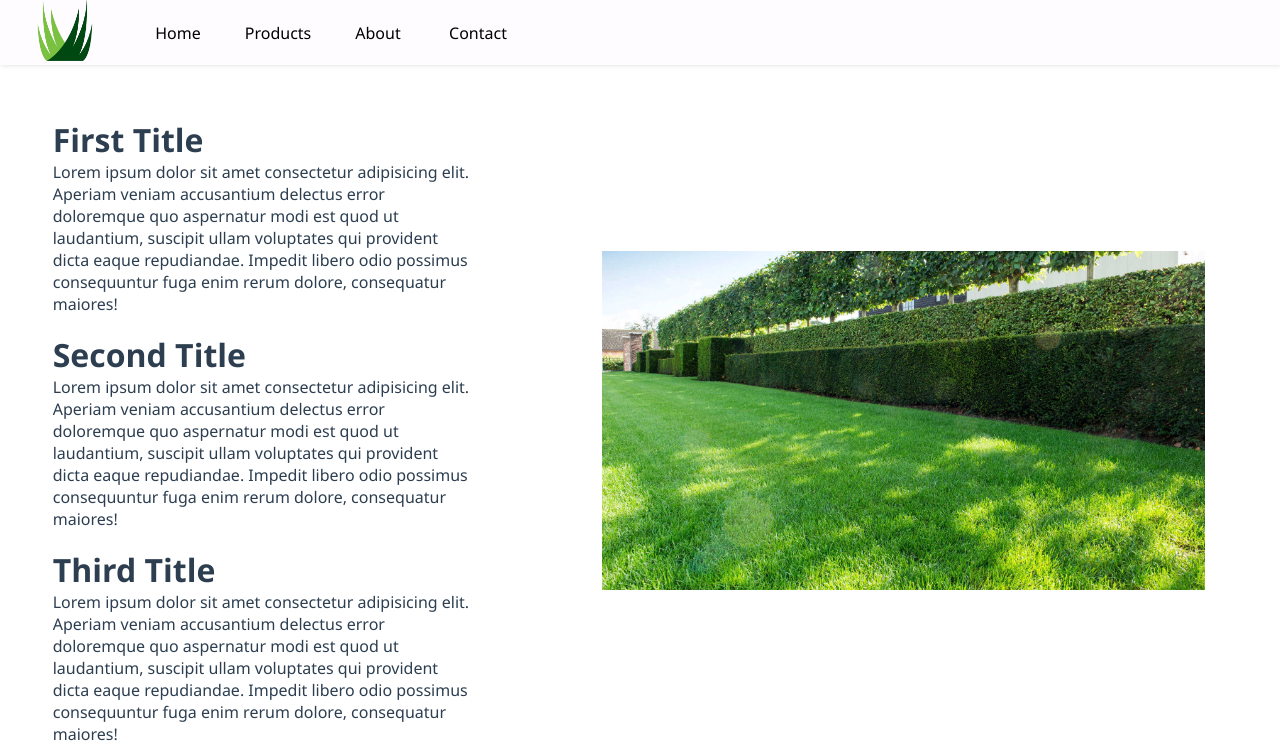
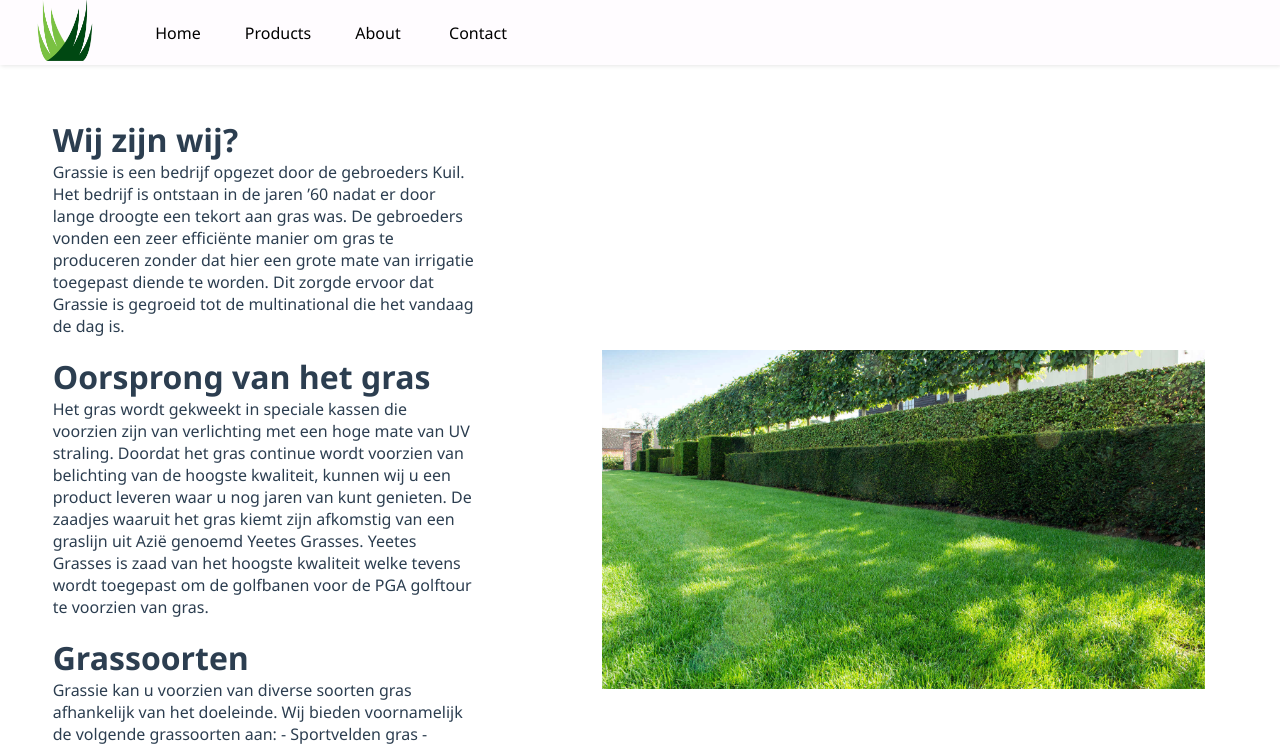
Before and after one commit to DaanKorver/Grassie, a Vue app: page /webshopbox/about in a window 1280 px wide. Shown: the top 747 px of the page. Built offline with nearby package versions, Linux system fonts and the light colour scheme.

Commit message:
About Edited

```diff
--- a/src/components/About/AboutInfo.vue
+++ b/src/components/About/AboutInfo.vue
@@ -1,14 +1,20 @@
 <template>
     <div class="wrapper">
         <div class="container container-left">
-            <h1>First Title</h1>
-            <p>Lorem ipsum dolor sit amet consectetur adipisicing elit. Aperiam veniam accusantium delectus error doloremque quo aspernatur modi est quod ut laudantium, suscipit ullam voluptates qui provident dicta eaque repudiandae. Impedit libero odio possimus consequuntur fuga enim rerum dolore, consequatur maiores!</p>
+            <h1>Wij zijn wij?</h1>
+            <p>Grassie is een bedrijf opgezet door de gebroeders Kuil. Het bedrijf is ontstaan in de jaren ’60 nadat er door lange droogte een tekort aan gras was. De gebroeders vonden een zeer efficiënte manier om gras te produceren zonder dat hier een grote mate van irrigatie toegepast diende te worden. Dit zorgde ervoor dat Grassie is gegroeid tot de multinational die het vandaag de dag is.</p>
 
-            <h1>Second Title</h1>
-            <p>Lorem ipsum dolor sit amet consectetur adipisicing elit. Aperiam veniam accusantium delectus error doloremque quo aspernatur modi est quod ut laudantium, suscipit ullam voluptates qui provident dicta eaque repudiandae. Impedit libero odio possimus consequuntur fuga enim rerum dolore, consequatur maiores!</p>
+            <h1>Oorsprong van het gras</h1>
+            <p>Het gras wordt gekweekt in speciale kassen die voorzien zijn van verlichting met een hoge mate van UV straling. Doordat het gras continue wordt voorzien van belichting van de hoogste kwaliteit, kunnen wij u een product leveren waar u nog jaren van kunt genieten. De zaadjes waaruit het gras kiemt zijn afkomstig van een graslijn uit Azië genoemd Yeetes Grasses. Yeetes Grasses is zaad van het hoogste kwaliteit welke tevens wordt toegepast om de golfbanen voor de PGA golftour te voorzien van gras. </p>
 
-            <h1>Third Title</h1>
-            <p>Lorem ipsum dolor sit amet consectetur adipisicing elit. Aperiam veniam accusantium delectus error doloremque quo aspernatur modi est quod ut laudantium, suscipit ullam voluptates qui provident dicta eaque repudiandae. Impedit libero odio possimus consequuntur fuga enim rerum dolore, consequatur maiores!</p>
+            <h1>Grassoorten</h1>
+            <p>Grassie kan u voorzien van diverse soorten gras afhankelijk van het doeleinde. Wij bieden voornamelijk de volgende grassoorten aan:
+- Sportvelden gras
+- Golfbaan gras
+- Gras voor recreatieve doeleinde voor particulieren
+- Festivalgras ( speciaal gras welke resistent is tegen massas dansende mensen en podia )
+- Gras t.b.v. veehouderij / weilandgras
+Tevens zijn wij in het bezit van een graslab waarin wij elke soort gras voor u kunnen kruizen voor de gewenste doeleinde. <br><br>Mocht u op zoek zijn naar kunstgras, laat u dan informeren naar onze vervanger voor kusntgras om dit milieuvervuilende product uit de wereld te helpen!</p>
         </div>
         <div class="container container-right">
             <div class="about-image"></div>
--- a/vue.config.js
+++ b/vue.config.js
@@ -1,3 +1,3 @@
 module.exports = {
-    // publicPath: '/webshopbox/'
+    publicPath: '/webshopbox/'
 }
```
